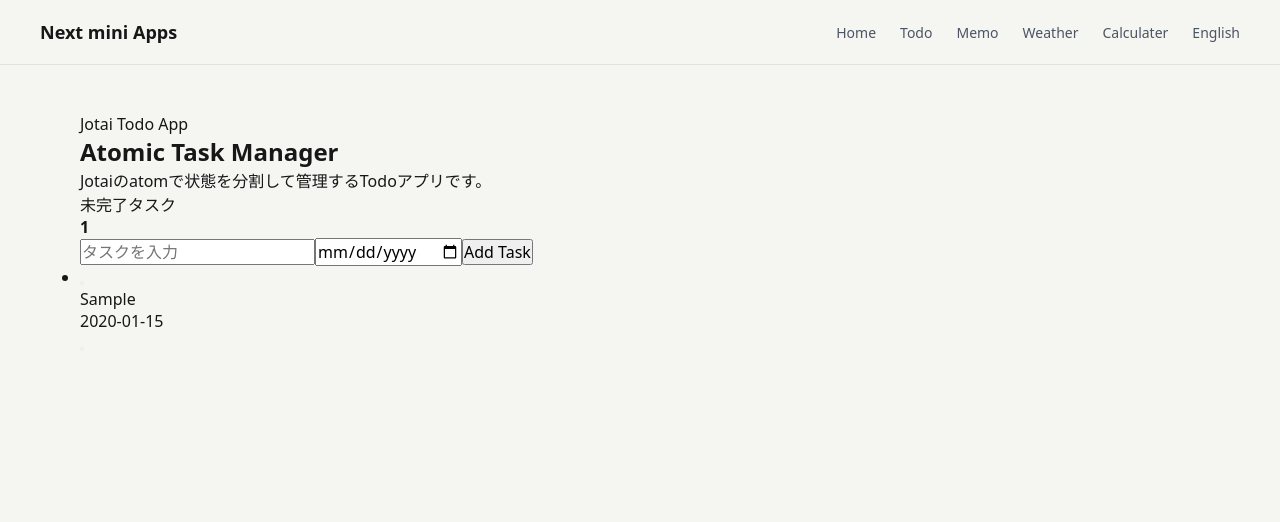
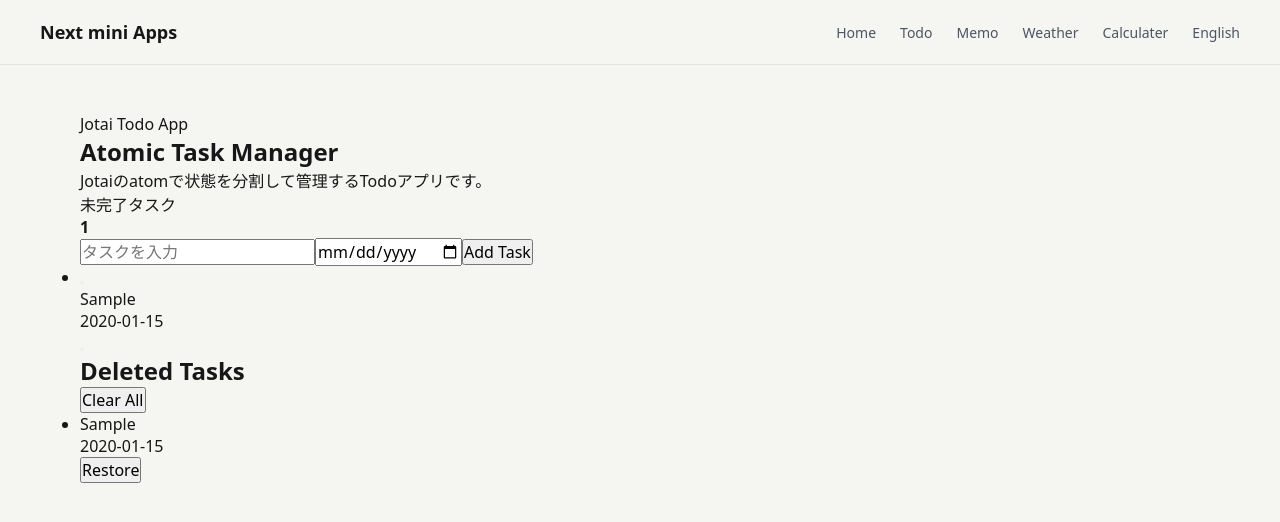
Before and after one commit to usamiyouhei/mini_apps_collection, a Next.js app: page /todo-jotai in a window 1280 px wide. Both pictures are taken after typing "Sample", "2020-01-15" into the empty fields and a click on the button "Add Task". Shown: the top 522 px of the page. Built offline with nearby package versions, Linux system fonts and the light colour scheme.

Commit message:
Update JotaiDeletedTaskList.tsx

```diff
--- a/src/components/todo-jotai/JotaiDeletedTaskList.tsx
+++ b/src/components/todo-jotai/JotaiDeletedTaskList.tsx
@@ -17,8 +17,36 @@ export default function JotaiDeletedTaskList({ tasks }: Props) {
 
   if (tasks.length === 0) return null;
   return (
-    <section>
-      <div></div>
+    <section className={styles.deletedSection}>
+      <div className={styles.deletedHeader}>
+        <h2>Deleted Tasks</h2>
+        <button
+          type="button"
+          className={styles.clearButton}
+          onClick={clearDeletedTasks}
+        >
+          Clear All
+        </button>
+      </div>
+
+      <ul className={styles.deletedList}>
+        {tasks.map((task) => (
+          <li key={task.id} className={styles.deletedItem}>
+            <div>
+              <p>{task.title}</p>
+              <span>{task.date}</span>
+            </div>
+
+            <button
+              type="button"
+              className={styles.restoreButton}
+              onClick={() => restoreTask(task.id)}
+            >
+              Restore
+            </button>
+          </li>
+        ))}
+      </ul>
     </section>
   );
 }
```
